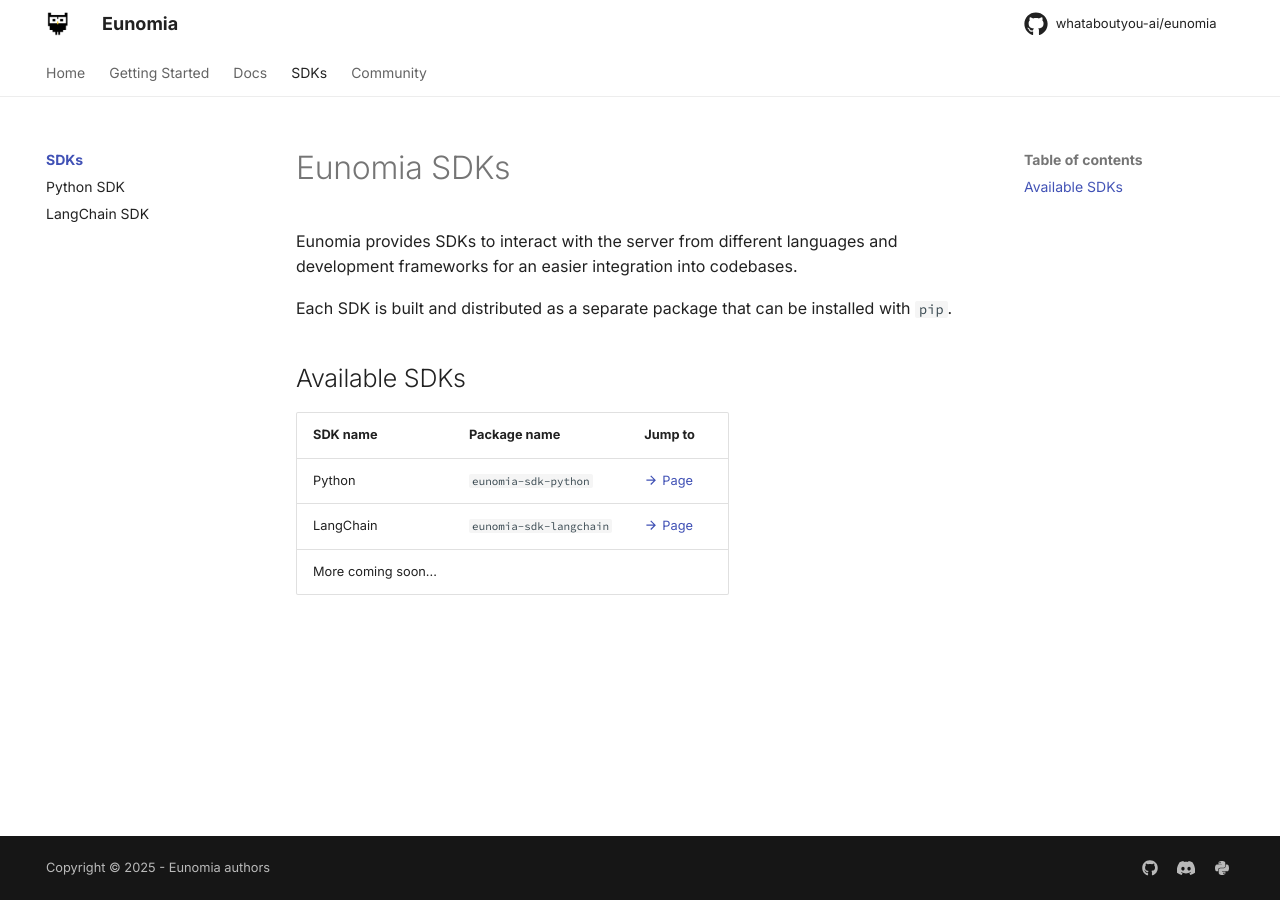
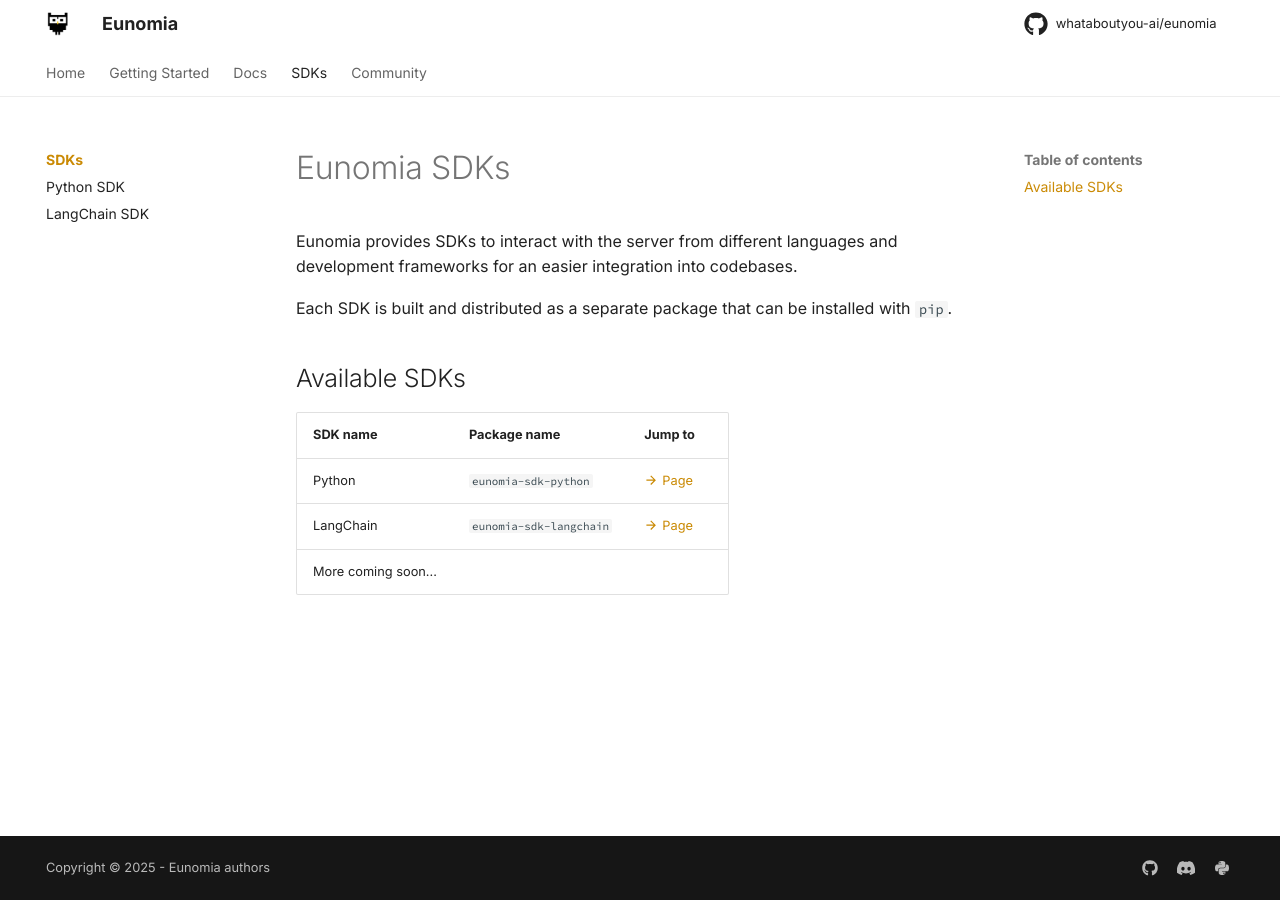
Before and after one commit to whataboutyou-ai/eunomia, an MkDocs documentation site: the page built from docs/sdks/index.md, in a window 1280 px wide. Built offline with MkDocs 1.6.1 and Material for MkDocs 9.7.7, drawn with Linux system fonts in a browser that asks for light colours; comment, search, counter and statistics services are not loaded.

Commit message:
Use yellow brand color as accent color

```diff
--- a/docs/stylesheets/extra.css
+++ b/docs/stylesheets/extra.css
@@ -1,3 +1,19 @@
+.md-typeset a {
+  color: #ca8a04;
+}
+
+.md-typeset a:hover {
+  color: #facc15;
+}
+
+.md-nav__link--active {
+  color: #ca8a04 !important;
+}
+
+.md-nav__link:hover {
+  color: #facc15 !important;
+}
+
 .md-button {
   color: black !important;
   border-color: black !important;
@@ -5,11 +21,11 @@
   border-radius: 6px !important;
   padding: 0.4rem 0.8rem !important;
 }
-.md-button:hover {
-  background-color: black !important;
-  color: hsl(47.9, 95.8%, 53.1%) !important;
-}
 .md-button--primary {
   background-color: black !important;
   color: white !important;
 }
+.md-button:hover {
+  background-color: #facc15 !important;
+  color: black !important;
+}
```
